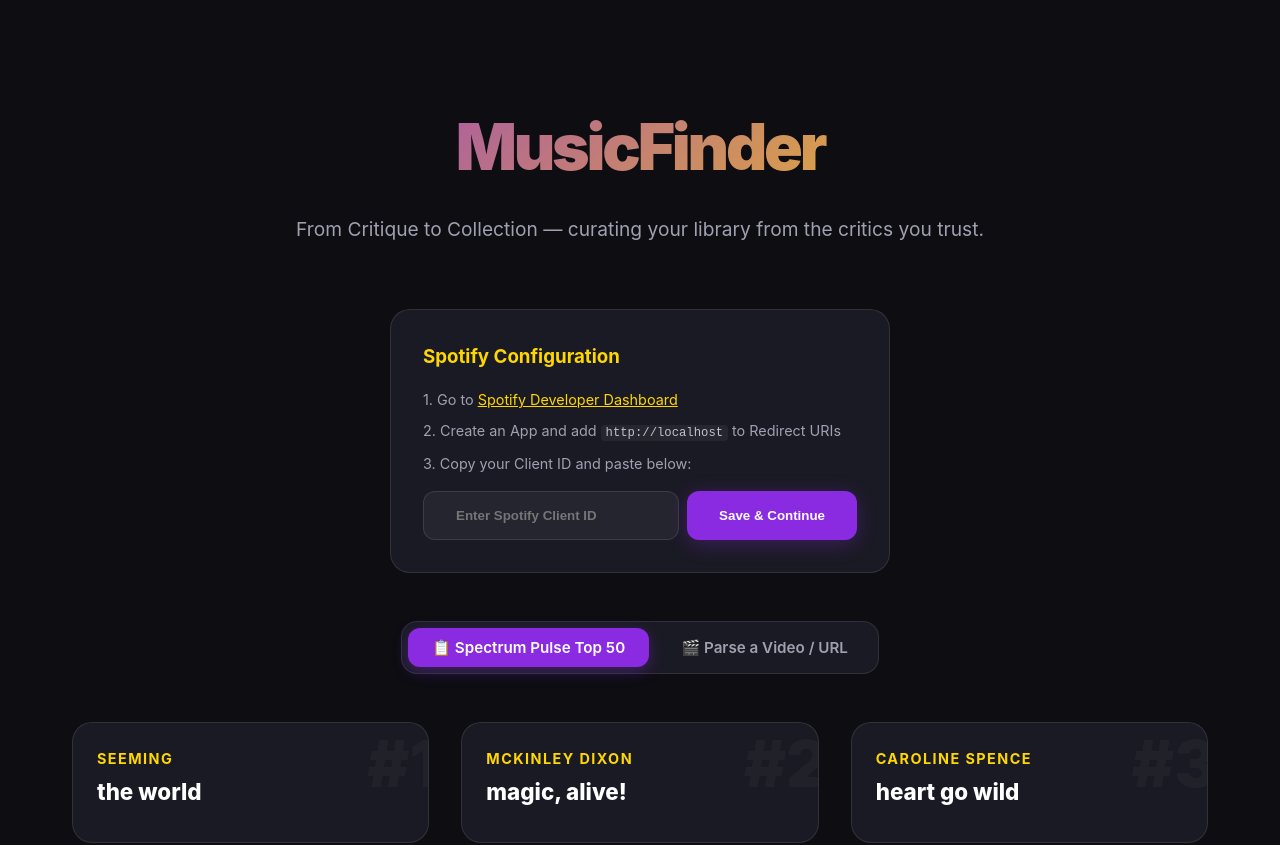
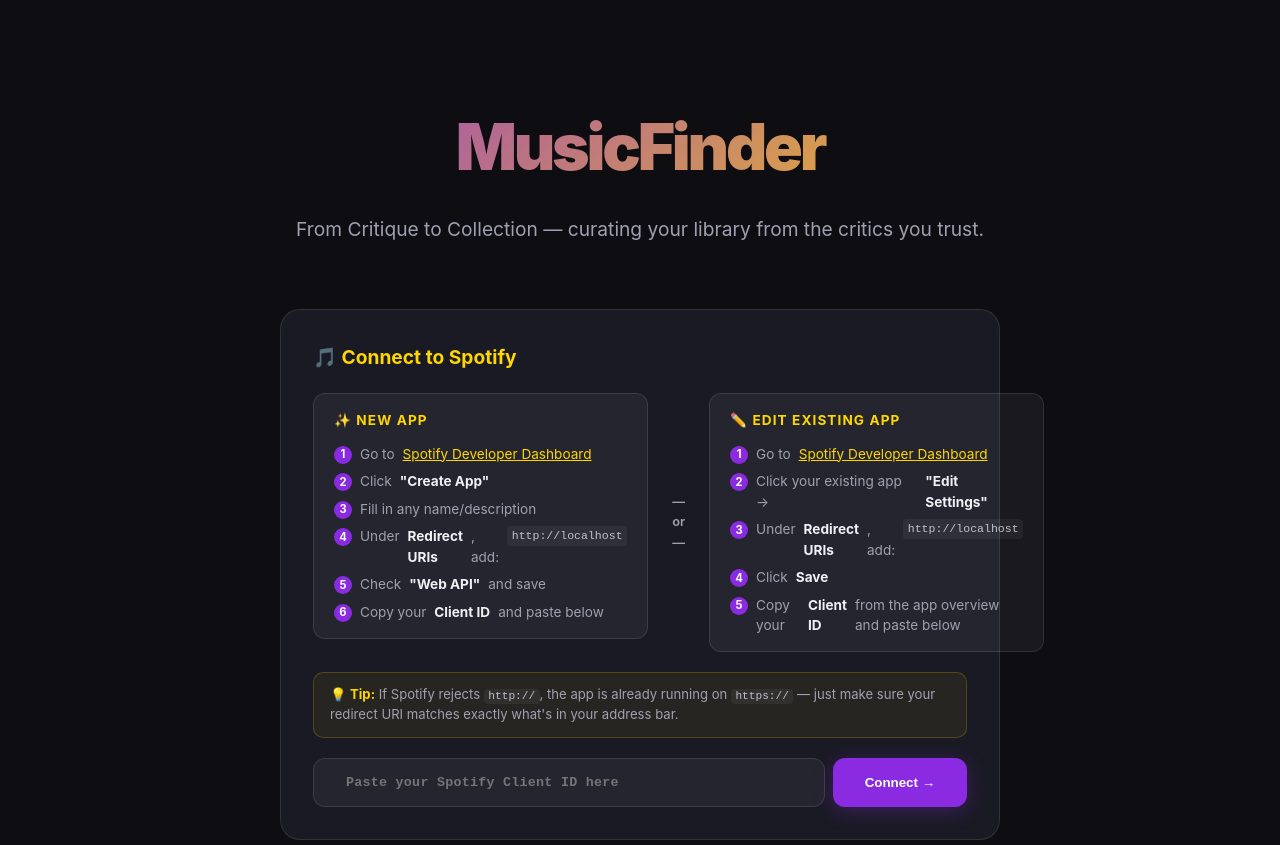
Before and after one commit to THEAMATEURSWAMI/MusicFinder, a React (Vite) app: page / in a window 1280 px wide. Shown: the top 845 px of the page. Built offline with nearby package versions, Linux system fonts and the light colour scheme.

Commit message:
feat: Updated Spotify setup UI with new-app/existing-app dual instructions and HTTPS support

```diff
--- a/package.json
+++ b/package.json
@@ -21,6 +21,7 @@
     "@eslint/js": "^9.39.1",
     "@types/react": "^19.2.7",
     "@types/react-dom": "^19.2.3",
+    "@vitejs/plugin-basic-ssl": "^2.1.4",
     "@vitejs/plugin-react": "^5.1.1",
     "eslint": "^9.39.1",
     "eslint-plugin-react-hooks": "^7.0.1",
--- a/src/App.jsx
+++ b/src/App.jsx
@@ -122,13 +122,47 @@
     <div className="actions">
       {!clientId ? (
         <form className="config-form" onSubmit={saveClientId}>
-          <h3>Spotify Configuration</h3>
-          <p>1. Go to <a href="https://developer.spotify.com/dashboard" target="_blank" rel="noreferrer">Spotify Developer Dashboard</a></p>
-          <p>2. Create an App and add <code>{window.location.origin}</code> to Redirect URIs</p>
-          <p>3. Copy your Client ID and paste below:</p>
-          <div style={{ display: 'flex', gap: '0.5rem', marginTop: '1rem' }}>
-            <input name="clientId" placeholder="Enter Spotify Client ID" className="btn" style={{ background: 'var(--glass)', border: '1px solid var(--glass-border)', color: 'white', flex: 1 }} />
-            <button type="submit" className="btn btn-primary">Save &amp; Continue</button>
+          <h3>🎵 Connect to Spotify</h3>
+
+          <div className="setup-tabs">
+            <div className="setup-option">
+              <div className="setup-option-label">✨ New App</div>
+              <ol className="setup-steps">
+                <li>Go to <a href="https://developer.spotify.com/dashboard" target="_blank" rel="noreferrer">Spotify Developer Dashboard</a></li>
+                <li>Click <strong>"Create App"</strong></li>
+                <li>Fill in any name/description</li>
+                <li>Under <strong>Redirect URIs</strong>, add: <code>{window.location.origin}</code></li>
+                <li>Check <strong>"Web API"</strong> and save</li>
+                <li>Copy your <strong>Client ID</strong> and paste below</li>
+              </ol>
+            </div>
+
+            <div className="setup-divider">— or —</div>
+
+            <div className="setup-option">
+              <div className="setup-option-label">✏️ Edit Existing App</div>
+              <ol className="setup-steps">
+                <li>Go to <a href="https://developer.spotify.com/dashboard" target="_blank" rel="noreferrer">Spotify Developer Dashboard</a></li>
+                <li>Click your existing app → <strong>"Edit Settings"</strong></li>
+                <li>Under <strong>Redirect URIs</strong>, add: <code>{window.location.origin}</code></li>
+                <li>Click <strong>Save</strong></li>
+                <li>Copy your <strong>Client ID</strong> from the app overview and paste below</li>
+              </ol>
+            </div>
+          </div>
+
+          <div className="setup-note">
+            💡 <strong>Tip:</strong> If Spotify rejects <code>http://</code>, the app is already running on <code>https://</code> — just make sure your redirect URI matches exactly what's in your address bar.
+          </div>
+
+          <div style={{ display: 'flex', gap: '0.5rem', marginTop: '1.25rem' }}>
+            <input
+              name="clientId"
+              placeholder="Paste your Spotify Client ID here"
+              className="btn"
+              style={{ background: 'var(--glass)', border: '1px solid var(--glass-border)', color: 'white', flex: 1, fontFamily: 'monospace', letterSpacing: '0.02em' }}
+            />
+            <button type="submit" className="btn btn-primary">Connect →</button>
           </div>
         </form>
       ) : !token ? (
--- a/src/index.css
+++ b/src/index.css
@@ -56,13 +56,14 @@
   border-radius: 20px;
   border: 1px solid var(--glass-border);
   text-align: left;
-  max-width: 500px;
+  max-width: 720px;
   width: 100%;
 }
 
 .config-form h3 {
-  margin-bottom: 1rem;
+  margin-bottom: 1.25rem;
   color: var(--accent-secondary);
+  font-size: 1.2rem;
 }
 
 .config-form p {
@@ -70,6 +71,102 @@
   color: var(--text-muted);
   margin-bottom: 0.5rem;
 }
+
+.setup-tabs {
+  display: grid;
+  grid-template-columns: 1fr auto 1fr;
+  gap: 1rem;
+  align-items: start;
+  margin-bottom: 1.25rem;
+}
+
+.setup-option {
+  background: var(--glass);
+  border: 1px solid var(--glass-border);
+  border-radius: 12px;
+  padding: 1rem 1.25rem;
+}
+
+.setup-option-label {
+  font-weight: 700;
+  font-size: 0.85rem;
+  color: var(--accent-secondary);
+  text-transform: uppercase;
+  letter-spacing: 0.08em;
+  margin-bottom: 0.75rem;
+}
+
+.setup-steps {
+  list-style: none;
+  counter-reset: steps;
+  display: flex;
+  flex-direction: column;
+  gap: 0.45rem;
+}
+
+.setup-steps li {
+  counter-increment: steps;
+  font-size: 0.85rem;
+  color: var(--text-muted);
+  display: flex;
+  gap: 0.5rem;
+  align-items: flex-start;
+  line-height: 1.5;
+}
+
+.setup-steps li::before {
+  content: counter(steps);
+  min-width: 18px;
+  height: 18px;
+  background: var(--accent-primary);
+  color: white;
+  border-radius: 50%;
+  font-size: 0.7rem;
+  font-weight: 700;
+  display: flex;
+  align-items: center;
+  justify-content: center;
+  margin-top: 2px;
+  flex-shrink: 0;
+}
+
+.setup-steps strong {
+  color: var(--text-main);
+}
+
+.setup-divider {
+  color: var(--text-muted);
+  font-size: 0.8rem;
+  font-weight: 600;
+  align-self: center;
+  text-align: center;
+  padding: 0 0.5rem;
+}
+
+.setup-note {
+  background: rgba(255, 215, 0, 0.06);
+  border: 1px solid rgba(255, 215, 0, 0.2);
+  border-radius: 10px;
+  padding: 0.75rem 1rem;
+  font-size: 0.82rem;
+  color: var(--text-muted);
+  line-height: 1.5;
+}
+
+.setup-note strong {
+  color: var(--accent-secondary);
+}
+
+@media (max-width: 600px) {
+  .setup-tabs {
+    grid-template-columns: 1fr;
+  }
+
+  .setup-divider {
+    text-align: center;
+  }
+}
+
 
 .subtitle {
   color: var(--text-muted);
--- a/vite.config.js
+++ b/vite.config.js
@@ -1,9 +1,10 @@
 import { defineConfig } from 'vite'
 import react from '@vitejs/plugin-react'
+import basicSsl from '@vitejs/plugin-basic-ssl'
 
 // https://vite.dev/config/
 export default defineConfig({
-  plugins: [react()],
+  plugins: [react(), basicSsl()],
   server: {
     proxy: {
       '/api': {
```
Also changed, not shown: 1 other file (tests, documents, lock files or other folders).
